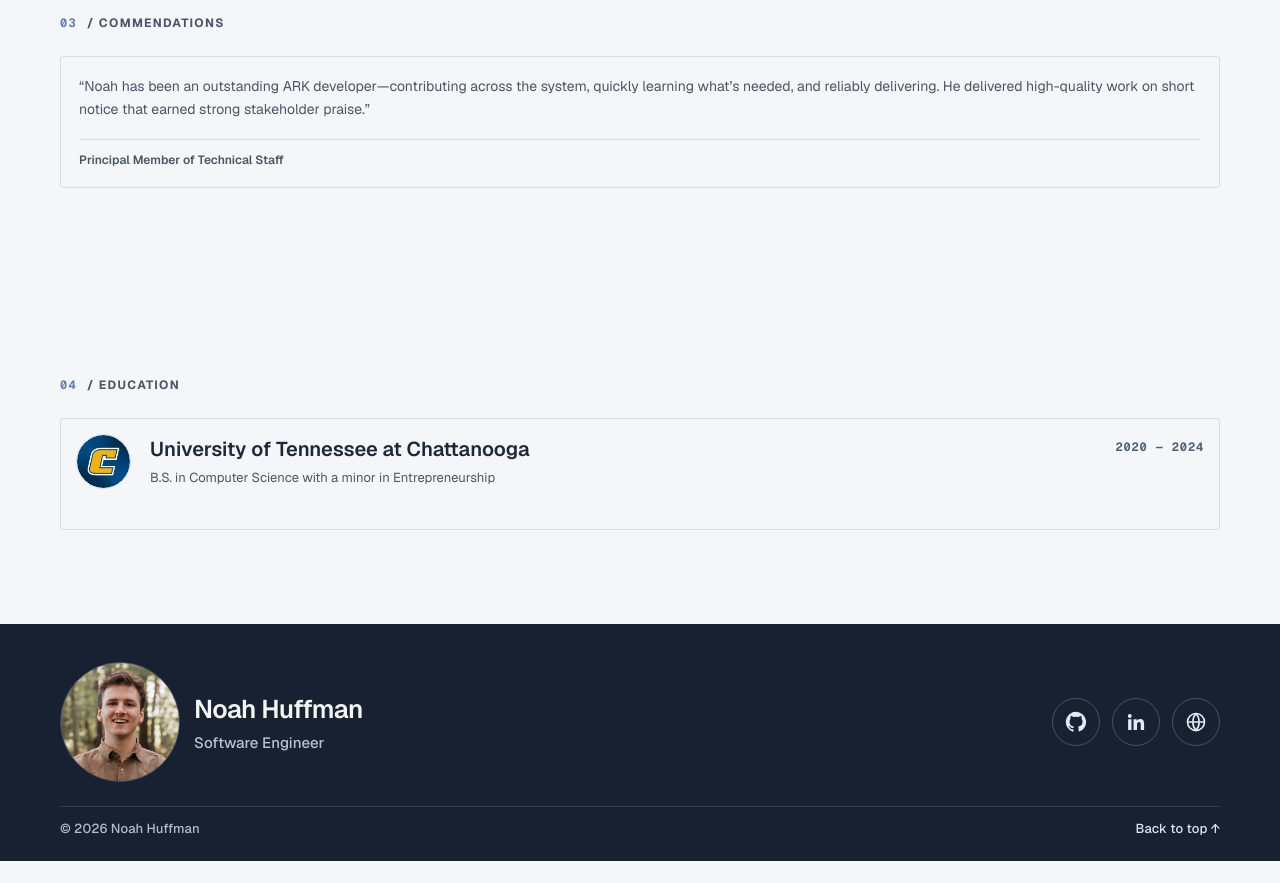
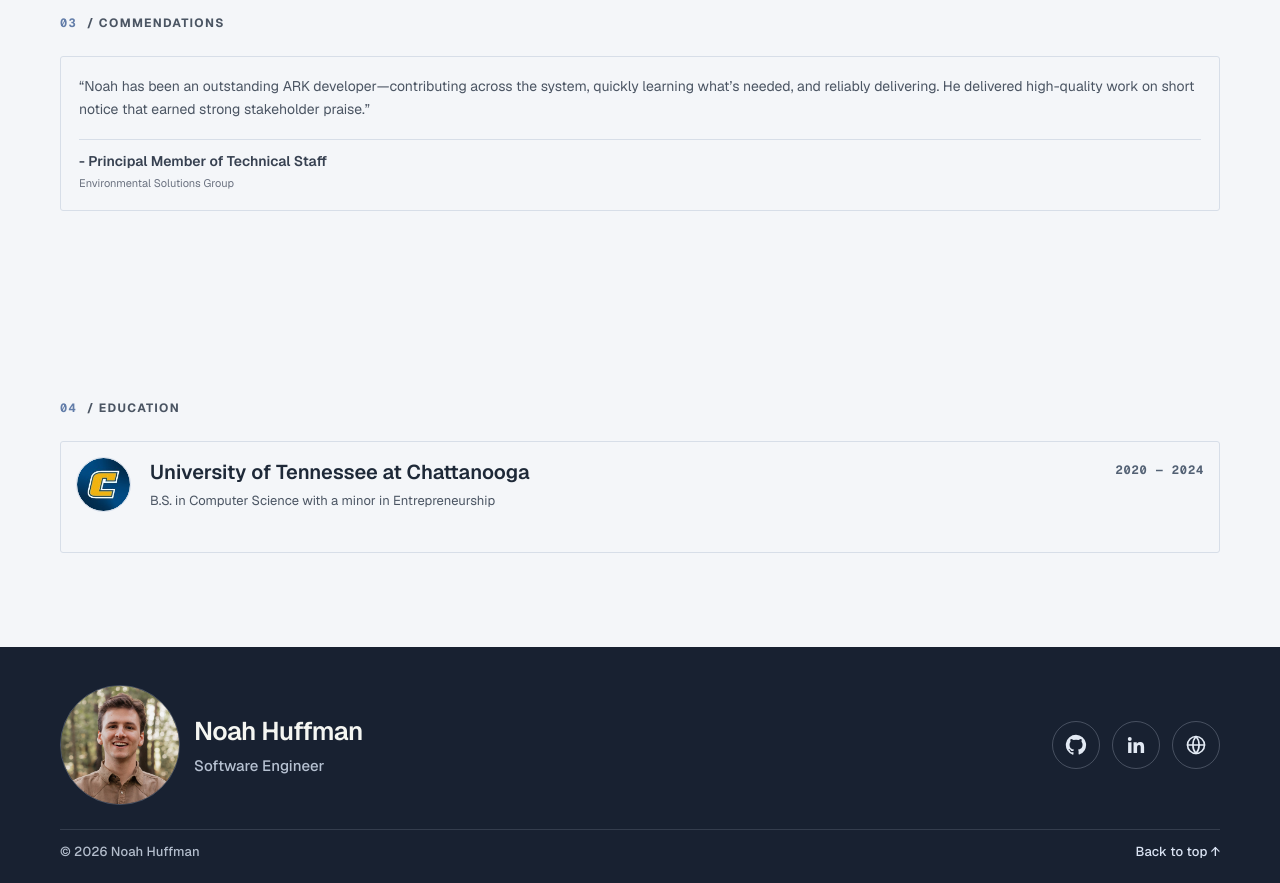
Before and after one commit to NoahHuffman/resume, a Next.js app: page /resume in a window 1280 px wide. Shown: the part 1520-2403 px from the top of the page. Before the commit the page ends 2381 px from the top, so only its background shows below. Built offline with nearby package versions, Linux system fonts and the light colour scheme.

Commit message:
add company name to commendations

```diff
--- a/app/portfolio-pages.css
+++ b/app/portfolio-pages.css
@@ -141,6 +141,24 @@ body > main {
   font-weight: 600;
 }
 
+.resume-commendation-footer {
+  display: flex;
+  flex-direction: column;
+  gap: 3px;
+}
+
+.resume-commendation-title {
+  color: #374151;
+  font-size: 14px;
+  font-weight: 600;
+}
+
+.resume-commendation-company {
+  color: #6b7280;
+  font-size: 11px;
+  font-weight: 400;
+}
+
 .asset-status {
   margin: 14px 0 0;
   color: var(--muted);
--- a/app/resume/page.tsx
+++ b/app/resume/page.tsx
@@ -129,12 +129,17 @@ export default function ResumePage() {
           <span>03</span> / COMMENDATIONS
         </div>
         <div className="resume-card-grid">
-            <article className="resume-content-card">
-              <blockquote>
-                “Noah has been an outstanding ARK developer—contributing across the system, quickly learning what’s needed, and reliably delivering. He delivered high-quality work on short notice that earned strong stakeholder praise.”
-              </blockquote>
-              <footer>Principal Member of Technical Staff</footer>
-            </article>
+          <article className="resume-content-card">
+            <blockquote>
+              “Noah has been an outstanding ARK developer—contributing across the system, quickly learning what’s needed, and reliably delivering. He delivered high-quality work on short notice that earned strong stakeholder praise.”
+            </blockquote>
+            <footer className="resume-commendation-footer">
+              <span className="resume-commendation-title">
+                - Principal Member of Technical Staff
+              </span>
+              <span className="resume-commendation-company">Environmental Solutions Group</span>
+            </footer>
+          </article>
         </div>
       </section>
       <section
```
